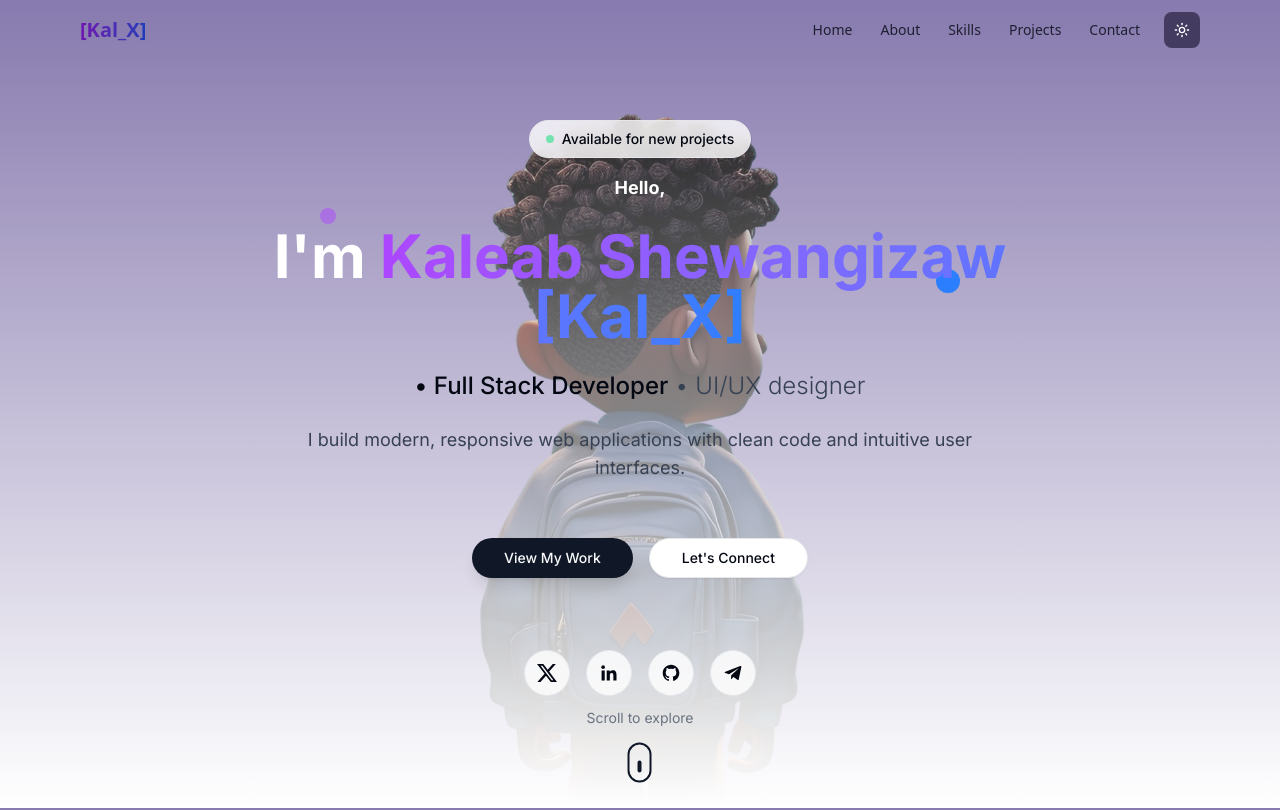
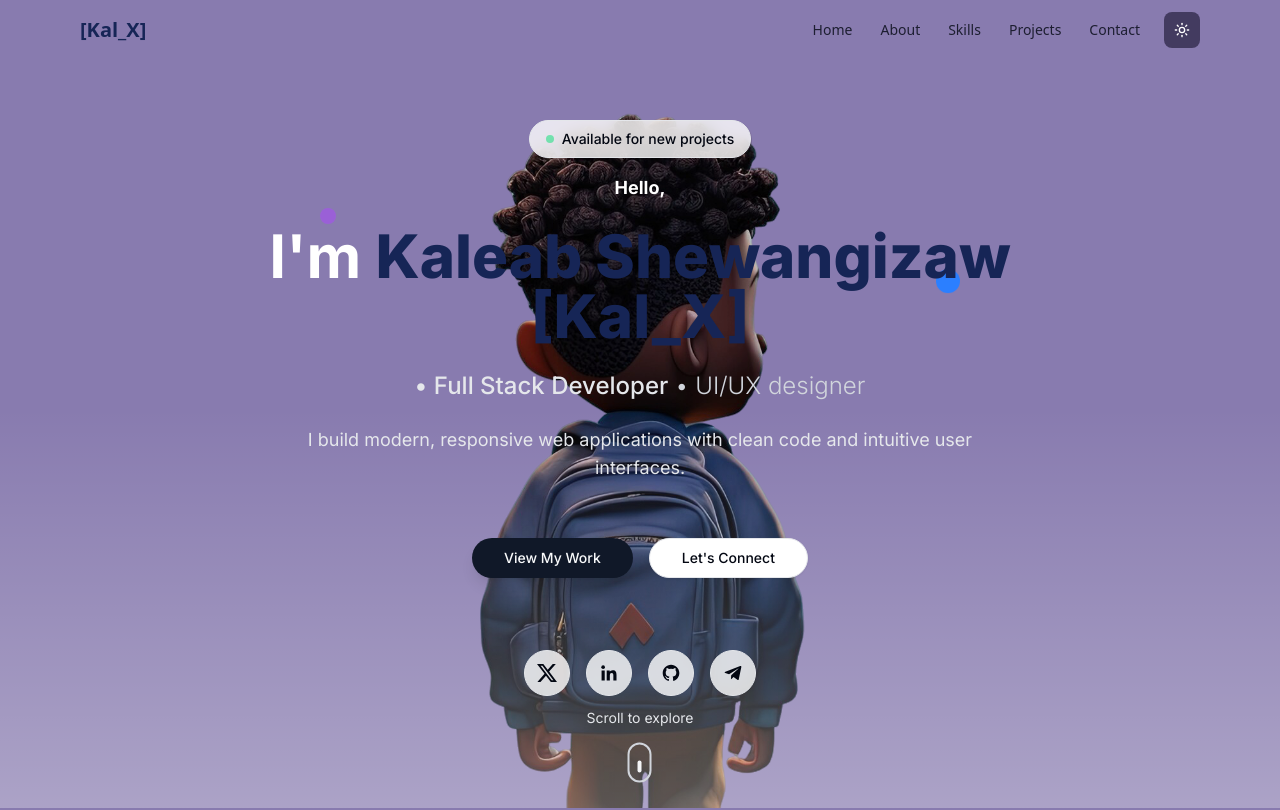
Before and after one commit to Kaleab-Shewangizaw/my-portfolio, a Next.js app: page / in a window 1280 px wide. Shown: the top 810 px of the page. Built offline with nearby package versions, Linux system fonts and the light colour scheme; a web font is replaced by a local one.

Commit message:
hero fix

```diff
--- a/src/app/sections/hero.tsx
+++ b/src/app/sections/hero.tsx
@@ -18,8 +18,7 @@ export default function HeroSection() {
     <div
       className={`relative h-screen mt-10 flex flex-col items-center justify-center px-5 overflow-hidden ${inter.className}`}
     >
-      {/* Background with gradient overlay */}
-      <div className="absolute inset-0 bg-gradient-to-b from-transparent to-background   z-0" />
+      <div className="absolute inset-0 bg-gradient-to-b from-transparent to-background not-dark:from-transparent not-dark:via-transparent not-dark:to-background/30 z-0" />
 
       <Image
         src={Kal_X}
@@ -62,25 +61,25 @@ export default function HeroSection() {
           transition={{ delay: 0.2, duration: 0.7 }}
         >
           I&apos;m{" "}
-          <span className="bg-clip-text text-transparent bg-gradient-to-r from-purple-500 to-blue-500 ">
+          <span className="bg-clip-text text-transparent bg-blue-950 dark:bg-blue-700 font-extrabold">
             Kaleab Shewangizaw [Kal_X]
           </span>
         </motion.h1>
 
         <motion.div
-          className="text-xl md:text-2xl text-muted-foreground  font-light not-dark:text-gray-700"
+          className="text-xl md:text-2xl text-muted-foreground  font-light not-dark:text-gray-300"
           initial={{ opacity: 0, y: 20 }}
           animate={{ opacity: 1, y: 0 }}
           transition={{ delay: 0.4, duration: 0.7 }}
         >
-          <span className="text-foreground font-medium">
+          <span className="text-foreground not-dark:text-gray-200 font-medium">
             • Full Stack Developer
           </span>{" "}
           • UI/UX designer
         </motion.div>
 
         <motion.p
-          className="text-lg  text-gray-700 dark:text-gray-300 max-w-2xl"
+          className="text-lg  text-gray-200 dark:text-gray-300 max-w-2xl"
           initial={{ opacity: 0, y: 20 }}
           animate={{ opacity: 1, y: 0 }}
           transition={{ delay: 0.6, duration: 0.7 }}
@@ -175,16 +174,16 @@ export default function HeroSection() {
         animate={{ opacity: 1 }}
         transition={{ delay: 1.5, duration: 1 }}
       >
-        <div className="text-sm text-muted-foreground mb-2">
+        <div className="text-sm text-muted-foreground not-dark:text-gray-200 mb-2">
           Scroll to explore
         </div>
         <motion.div
           animate={{ y: [0, 10, 0] }}
           transition={{ duration: 1.5, repeat: Infinity }}
         >
-          <div className="w-6 h-10 border-2 border-border not-dark:border-primary rounded-full flex justify-center">
+          <div className="w-6 h-10 border-2 border-border not-dark:border-gray-300 rounded-full flex justify-center">
             <motion.div
-              className="w-1 h-3 bg-primary rounded-full mt-2"
+              className="w-1 h-3 bg-primary not-dark:bg-secondary rounded-full mt-2"
               animate={{ y: [0, 12, 0] }}
               transition={{ duration: 1.5, repeat: Infinity }}
             />
--- a/src/componenets/navbar.tsx
+++ b/src/componenets/navbar.tsx
@@ -47,7 +47,7 @@ export default function Navbar() {
       transition={{ duration: 0.6 }}
     >
       <motion.div
-        className="font-bold text-xl bg-gradient-to-r from-purple-600 to-blue-600 not-dark:from-purple-800 not-dark:to-blue-800 bg-clip-text text-transparent"
+        className="font-bold text-xl bg-blue-950 dark:bg-blue-700 bg-clip-text text-transparent"
         whileHover={{ scale: 1.05 }}
         transition={{ type: "spring", stiffness: 400 }}
       >
```
